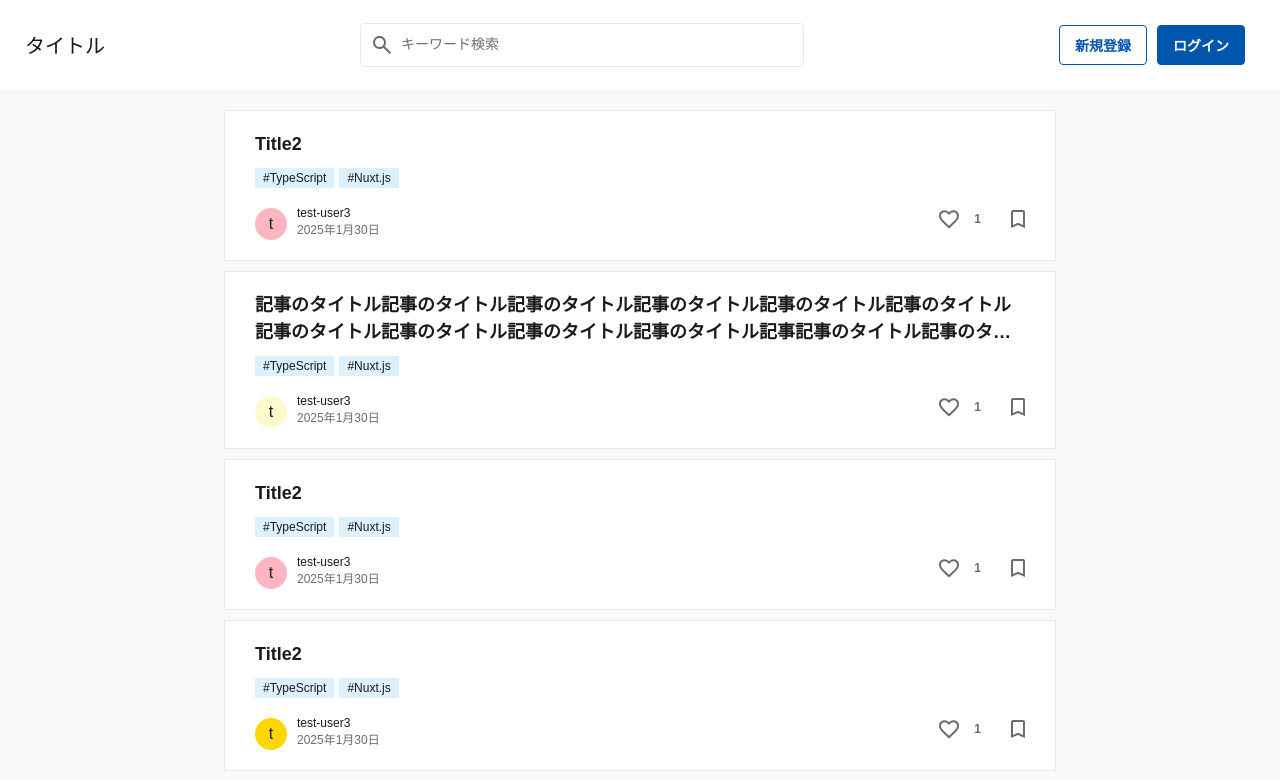
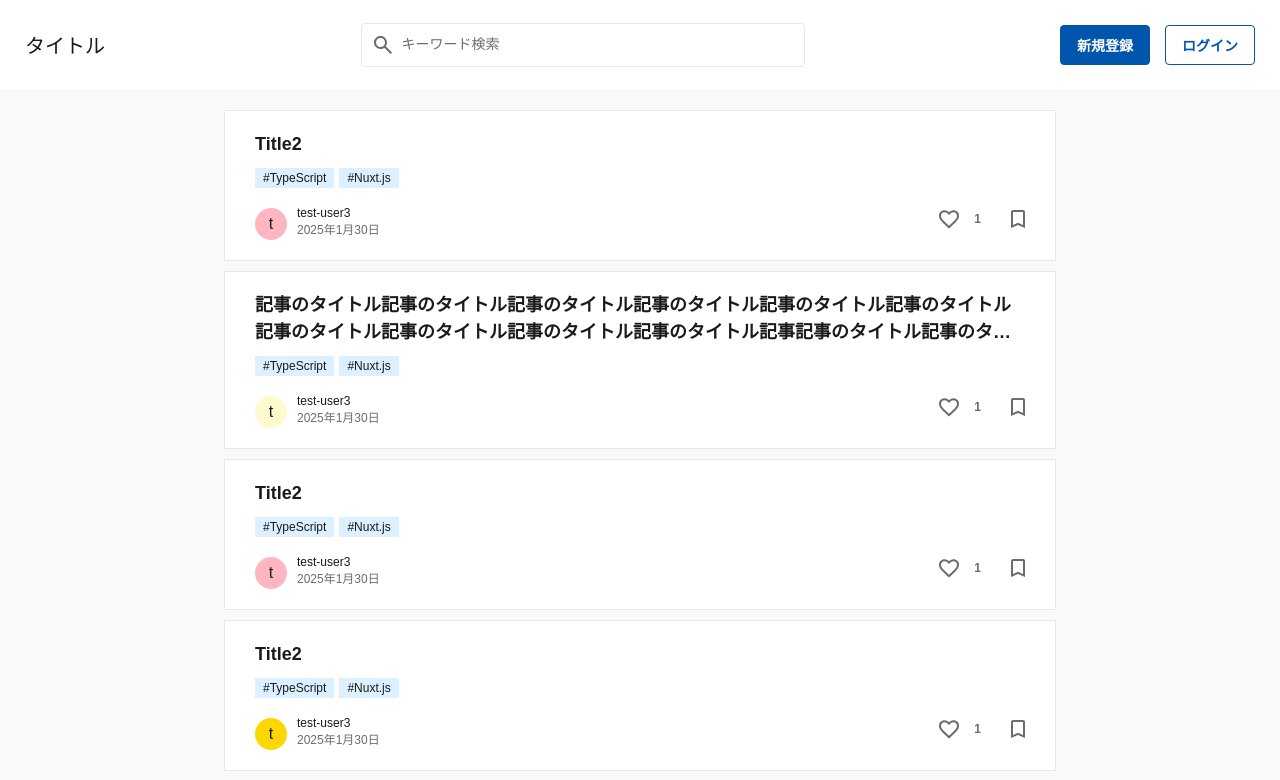
Before and after one commit to daichi0918/blue-log, a Next.js app in the folder frontend/: page / in a window 1280 px wide. Shown: the top 780 px of the page. Built offline with nearby package versions, Linux system fonts and the light colour scheme.

Commit message:
BaseButtonのコンポーネント化実装

```diff
--- /dev/null
+++ b/frontend/src/components/atoms/BaseButton/index.tsx
@@ -0,0 +1,33 @@
+import type { CSSProperties, FC, JSX } from "react";
+import { memo } from "react";
+
+import style from "./styles.module.css";
+
+/**
+ * Footer
+ *
+ * @package molecules
+ */
+
+type BaseButtonProps = {
+  color: "primary" | "secondary" | "danger"; // 例として3種類
+  size: "small" | "medium" | "large";
+  text: string;
+  additionalStyle?: CSSProperties;
+} & JSX.IntrinsicElements["button"];
+
+/**
+ * BaseButton
+ * @returns {JSX.Element}
+ */
+export const BaseButton: FC<BaseButtonProps> = memo((props) => {
+  const { color, size, text, additionalStyle } = props;
+  return (
+    <button
+      className={`${style.button} ${style[color]} ${style[size]}`}
+      style={{ ...style, ...additionalStyle }}
+    >
+      {text}
+    </button>
+  );
+});
--- /dev/null
+++ b/frontend/src/components/atoms/BaseButton/styles.module.css
@@ -0,0 +1,43 @@
+.button {
+  font-weight: bold;
+  border-radius: 4px;
+  padding: 0 16px;
+}
+
+.button:hover {
+  cursor: pointer;
+}
+
+/* サイズ */
+.small {
+  min-width: 80px;
+  height: 32px;
+  font-size: 1.2rem;
+}
+
+.medium {
+  min-width: 90px;
+  height: 40px;
+  font-size: 1.4rem;
+}
+
+/* 色 */
+.primary {
+  background: var(--blue_04);
+  border: 1px solid var(--blue_04);
+  color: var(--gray_00);
+}
+
+.primary:hover {
+  background: var(--blue_05);
+}
+
+.secondary {
+  background: var(--gray_00);
+  border: 1px solid var(--blue_04);
+  color: var(--blue_04);
+}
+
+.secondary:hover {
+  background: var(--blue_01);
+}
--- a/frontend/src/components/molecules/NotLoginHeader/index.tsx
+++ b/frontend/src/components/molecules/NotLoginHeader/index.tsx
@@ -5,6 +5,8 @@
  */
 
 import { memo } from "react";
+import { BaseButton } from "@/components/atoms/BaseButton";
+import { Button } from "@/stories/Button";
 
 import style from "./styles.module.css";
 
@@ -22,12 +24,13 @@ export const NotLoginHeader = memo(() => {
         <input className={style.input} placeholder={"キーワード検索"} />
       </div>
       <div>
-        <button className={`${style.button} ${style.buttonSignup}`}>
-          新規登録
-        </button>
-        <button className={`${style.button} ${style.buttonSignin}`}>
-          ログイン
-        </button>
+        <BaseButton
+          color={"primary"}
+          size={"medium"}
+          text={"新規登録"}
+          additionalStyle={{ marginRight: "15px" }}
+        />
+        <BaseButton color={"secondary"} size={"medium"} text={"ログイン"} />
       </div>
     </header>
   );
```
